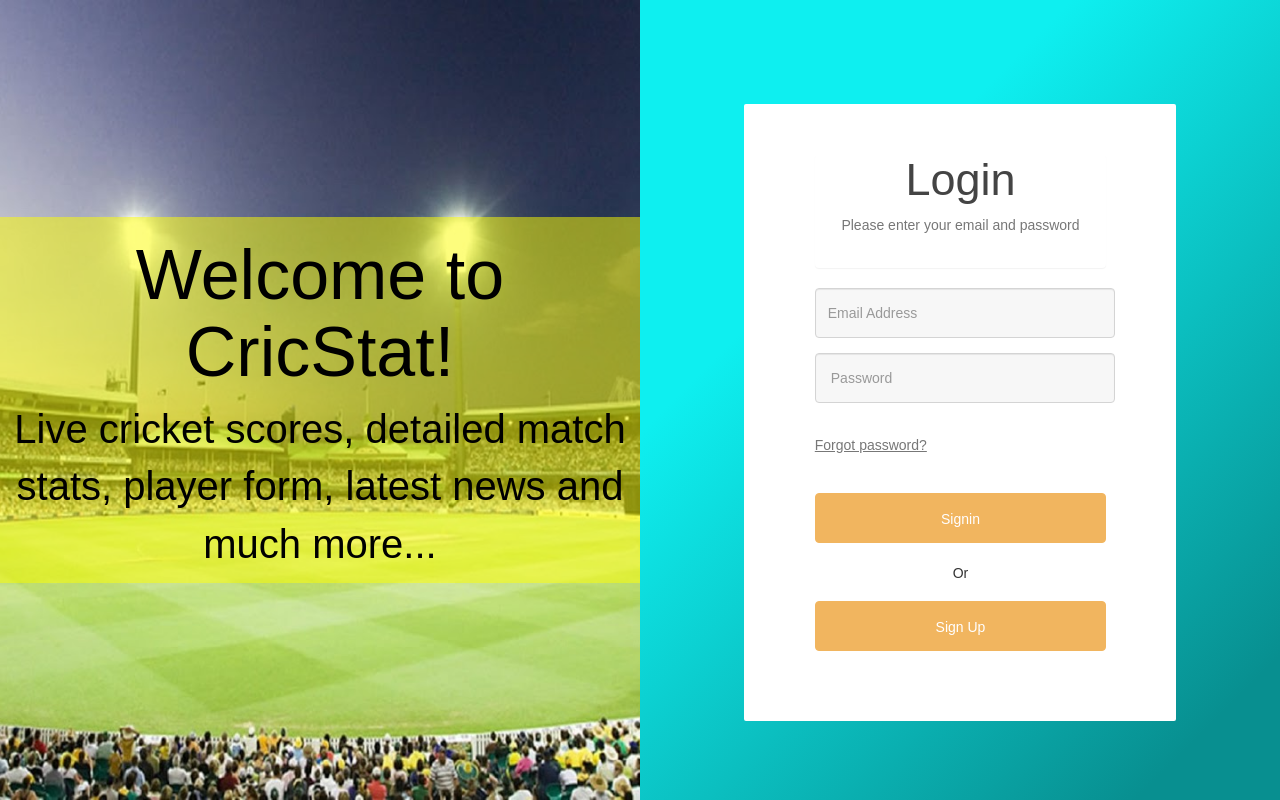
After one commit to shyam2520/CricStat, a Flask app: template templates/login.html in a window 1280 px wide. The commit adds this page. Run offline with Flask 2, Linux system fonts and the light colour scheme; the template is opened without the code that fills it, so the values that code supplies are empty; some libraries are stand-ins or nearby versions.

Commit message:
Linked to mongodb - registration

```diff
--- /dev/null
+++ b/main.py
@@ -0,0 +1,35 @@
+from flask import Flask, render_template, request
+import json
+import pymongo
+
+app = Flask(__name__)
+
+@app.route('/')
+def index():
+    return render_template('login.html')
+
+@app.route('/main', methods=['POST'])
+@app.route('/main/<user>', methods=['POST'])
+def main(user=None):
+    if request.method == 'POST':
+        data = json.loads(json.dumps(request.form))
+        print(data)
+        if(len(data) == 6):
+            insertRec(data)
+            return render_template('main.html')
+        if(len(data) == 2):
+            return render_template('main.html')
+        return
+
+
+def checkDB():
+    prof = db["profiles"]
+
+def insertRec(user):
+    prof.insert_one(user)
+
+if __name__ == '__main__':
+    client = pymongo.MongoClient("mongodb://localhost/cricstat")
+    db = client["cricstat"]
+    prof = db["profiles"]
+    app.run(debug=True, port=5000)
--- a/renderer.js
+++ /dev/null
@@ -1,3 +0,0 @@
-// This file is required by the index.html file and will
-// be executed in the renderer process for that window.
-// All of the Node.js APIs are available in this process.
--- /dev/null
+++ b/static/login.css
@@ -0,0 +1,120 @@
+.login-page{
+    text-align: center;
+}
+
+header{
+    height: 200px;
+    width: 100%;
+    background-color: grey;
+    padding: 30px;
+}
+
+footer{
+    height: 100px;
+    width: auto;
+    background-color: blue;
+}
+
+.split{
+    height: 100%;
+    width: 50%;
+    position: fixed;
+    z-index: 1;
+    top: 0;
+    overflow-x: hidden;
+}
+
+.left{
+    left: 0;
+    vertical-align: middle;
+    background-image: url('home.jpg');
+    background-position: center;
+    background-repeat: no-repeat;
+    background-size: cover;
+    display: flex;
+    justify-content: center;
+}
+
+.right{
+    right: 0;
+    background-image: -webkit-linear-gradient(135deg, #0eeff0 30%, #088f90 90%);
+    background-image: linear-gradient(135deg, #0eeff0 30%, #088f90 90%);
+    display: flex;
+    justify-content: center;
+    align-items: center;
+    /*border: 3px solid #f1f1f1;
+    /*margin: 150px 0px 50px 0px;
+    height: 500px;*/
+}
+
+.textArea{
+    background-color:rgba(255,255,0,0.5);
+    color:black;
+    display: flex;
+    flex-direction: column;
+    align-self: center;
+    justify-content: flex-start;
+}
+
+.wrapper{
+    background-image: -webkit-linear-gradient(135deg, #0eeff0 30%, #088f90 90%);
+    background-image: linear-gradient(135deg, #0eeff0 30%, #088f90 90%);
+    z-index: 3;
+    padding: 300px;
+    color: #999;
+}
+
+body#LoginForm{ background-image:url("https://hdwallsource.com/img/2014/9/blur-26347-27038-hd-wallpapers.jpg"); background-repeat:no-repeat; background-position:center; background-size:cover; padding:10px;}
+
+.form-heading { color:#fff; font-size:23px;}
+.panel h2{ color:#444444; font-size:18px; margin:0 0 8px 0;}
+.panel p { color:#777777; font-size:14px; margin-bottom:30px; line-height:24px;}
+.login-form .form-control {
+  background: #f7f7f7 none repeat scroll 0 0;
+  border: 1px solid #d4d4d4;
+  border-radius: 4px;
+  font-size: 14px;
+  width: 300px;
+  height: 50px;
+  line-height: 50px;
+}
+.main-div {
+  background: #ffffff none repeat scroll 0 0;
+  border-radius: 2px;
+  margin: 10px auto 30px;
+  max-width: 38%;
+  padding: 50px 70px 70px 71px;
+}
+
+.login-form .form-group {
+  margin-bottom:10px;
+}
+.login-form{ text-align:center;}
+.forgot a {
+  color: #777777;
+  font-size: 14px;
+  text-decoration: underline;
+}
+.login-form  .btn.btn-primary {
+  background: #f0ad4e none repeat scroll 0 0;
+  border-color: #f0ad4e;
+  color: #ffffff;
+  font-size: 14px;
+  width: 100%;
+  height: 50px;
+  line-height: 50px;
+  padding: 0;
+}
+.forgot {
+  text-align: left; margin-bottom:30px;
+}
+.botto-text {
+  color: #ffffff;
+  font-size: 14px;
+  margin: auto;
+}
+.login-form .btn.btn-primary.reset {
+  background: #ff9900 none repeat scroll 0 0;
+}
+.back { text-align: left; margin-top:10px;}
+.back a {color: #444444; font-size: 13px;text-decoration: none;}
--- /dev/null
+++ b/templates/login.html
@@ -0,0 +1,109 @@
+<!DOCTYPE html>
+<html>
+  <head>
+    <meta charset="UTF-8" name="viewport" content="width=device-width, initial-scale=1">
+    <title>CricStat</title>
+    <link rel="stylesheet" href="../static/login.css"/>
+    <link href="https://cdnjs.cloudflare.com/ajax/libs/sweetalert/1.1.3/sweetalert.css" rel="stylesheet" />
+    <script src="https://cdnjs.cloudflare.com/ajax/libs/sweetalert/1.1.3/sweetalert.min.js"></script>
+    <link rel="stylesheet" href="https://maxcdn.bootstrapcdn.com/bootstrap/3.3.7/css/bootstrap.min.css" integrity="sha384-BVYiiSIFeK1dGmJRAkycuHAHRg32OmUcww7on3RYdg4Va+PmSTsz/K68vbdEjh4u" crossorigin="anonymous"/>  <!--Bootstrap-->
+    <link rel="stylesheet" href="https://maxcdn.bootstrapcdn.com/font-awesome/4.5.0/css/font-awesome.min.css" integrity="sha384-XdYbMnZ/QjLh6iI4ogqCTaIjrFk87ip+ekIjefZch0Y+PvJ8CDYtEs1ipDmPorQ+" crossorigin="anonymous">  <!--Fonts Awesome-->
+    <link rel="stylesheet" href="../static/registration.css"/>
+  </head>
+
+  <body>
+    <div class="split left">
+      <div class="textArea">
+        <center><h1><span style="font-size:70px">Welcome to CricStat!</span></h1>
+        <p><span style="font-size:40px">Live cricket scores, detailed match stats, player form, latest news and much more...</span></p></center>
+      </div>
+    </div>
+
+    <div class="split right">
+      <div id="login-form">
+        <div class="container">
+          <h1 class="form-heading">login Form</h1>
+          <div class="login-form">
+            <div class="main-div">
+                <div class="panel">
+                  <h2 style="align:center;font-size:45px">Login</h2>
+                  <p>Please enter your email and password</p>
+                </div>
+                <form id="Login" action="/main" method="POST">
+                  <div class="form-group">
+                    <input type="email" class="form-control" id="inputEmail" placeholder="Email Address">
+                  </div>
+                  <div class="form-group">
+                    <input type="password" class="form-control" id="inputPassword" placeholder="Password">
+                  </div>
+                  <div class="forgot">
+                    <a href="reset.html">Forgot password?</a>
+                  </div>
+                  <button type="submit" class="btn btn-primary">Signin</button><br/>
+                </form>
+                  <center><p><br/>Or</p></center>
+                  <button onclick="document.getElementById('id01').style.display='block'" class="btn btn-primary">Sign Up</button>
+            </div>
+          </div>
+        </div>
+      </div>
+    </div>
+  </body>
+
+<!--dude from here starts the decription of the signup button-->
+<div id="id01" class="modal" style="color:black" >
+  <span onclick="document.getElementById('id01').style.display='none'" class="close" title="Close Modal">&times;</span>
+  <form class="modal-content" enctype="application/json" action="/main" method="POST">
+    <div class="container ">
+
+      <h1>Sign Up</h1>
+      <p>Please fill in this form to create an account.</p>
+      <hr>
+      <label for="Username"><b>Username</b></label>
+      <input type="text" placeholder="Enter username" name="username" required>
+       <label for="email"><b>Email</b></label>
+      <input type="text" placeholder="Enter email" name="email" required>
+      <label for="psw"><b>Password</b></label>
+      <input type="password" placeholder="Enter Password" name="pswd" required>
+      <label for="psw-repeat"><b>Repeat Password</b></label>
+      <input type="password" placeholder="Repeat Password" name="pswd-rep" required>
+      <label for="player"><b>Favourite Player</b></label>
+      <input type="text" placeholder="Enter your favourite player's name" name="fav" required>
+
+      <label>
+        <input type="checkbox" checked="checked" name="remember" style="margin-bottom:15px"> Remember me
+      </label>
+      <div class="clearfix">
+        <button type="button" onclick="document.getElementById('id01').style.display='none'" class="cancelbtn">Cancel</button>
+        <button type="submit" class="signupbtn">Sign Up</button>
+      </div>
+    </div>
+  </form>
+</div>
+
+<script>
+// Get the modal
+var modal = document.getElementById('id01');
+
+// When the user clicks anywhere outside of the modal, close it
+window.onclick = function(event) {
+    if (event.target == modal) {
+        modal.style.display = "none";
+    }
+}
+</script>
+<!--it ends over here-->
+<!--finally started working !!-->
+            </div>
+            <p class="botto-text"> Project by <br/>Shyam Suresh & Shyam Sundar Mylai</p>
+          </div>
+        </div>
+      </div>
+    </div>
+    <script type="text/javascript">
+      document.getElementById("reg").onclick = function(){
+        location.href = "www.youtube.com";
+      }
+    </script>
+  </body>
+</html>
--- a/frontend/registration.html
+++ b/templates/registration.html
@@ -1,6 +1,6 @@
 <!DOCTYPE html>
 <title>Registration</title>
-<link rel="stylesheet" href="./registration.css"/>
+<link rel="stylesheet" href="../static/registration.css"/>
 <body background="https://www.setaswall.com/wp-content/uploads/2018/07/Cricket-Wallpaper-15-1600x900.jpg" class="body" >
 
 <h2 style="color:#ddd">Registration</h2>
@@ -9,7 +9,7 @@
 
 <div id="id01" class="modal" >
   <span onclick="document.getElementById('id01').style.display='none'" class="close" title="Close Modal">&times;</span>
-  <form class="modal-content" action="#">
+  <form class="modal-content" action="/main" method="POST">
     <div class="container ">
 
       <h1>Sign Up</h1>
```
Also changed, not shown: backend/ListOfMatches.py (deleted, +0 -20 lines), frontend/login.css (deleted, +0 -119 lines), frontend/login.html (deleted, +0 -101 lines), main.js (deleted, +0 -50 lines), package.json (deleted, +0 -25 lines), templates/main.html (renamed from frontend/main.html, +5 -2 lines), LICENSE.md (deleted), README.md (deleted), layouts/loginPage.jpg (deleted), static/home.jpg (renamed from images/home.jpg), static/main.css (renamed from frontend/main.css), static/registration.css (renamed from frontend/registration.css), 3 other files.
